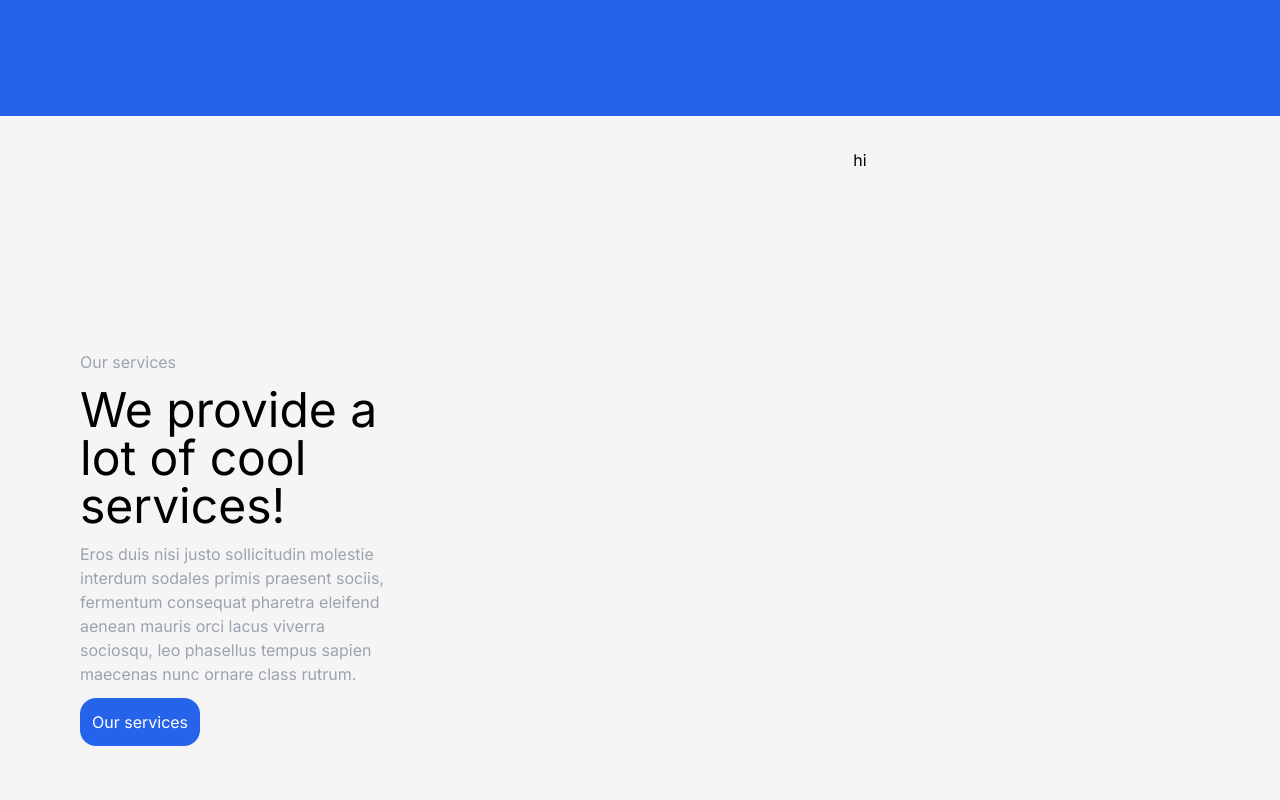
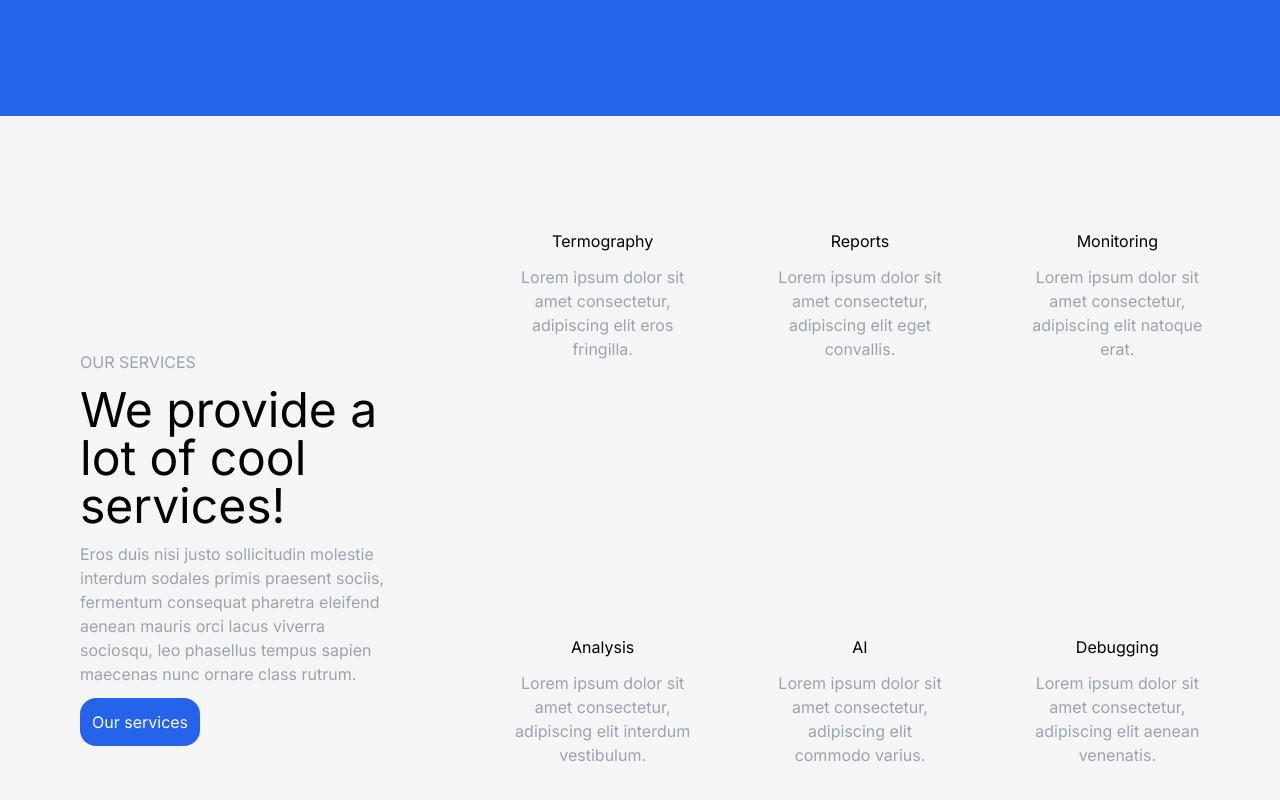
Before and after one commit to jonathAnC0bosR/d_page, a React (Create React App) app: page / in a window 1280 px wide. Shown: the part 764-1564 px from the top of the page. Built offline with nearby package versions, Linux system fonts and the light colour scheme.

Commit message:
Added cards

```diff
--- /dev/null
+++ b/src/Components/Card.js
@@ -0,0 +1,12 @@
+export default function Card ({title, text}) {
+    return (
+        <div className="text-center h-64 m-4 hover:bg-indigo-400 hover:rounded-2xl hover:text-white">
+            <h1 className="p-3">
+                {title}
+            </h1>
+            <p className="text-gray-400 px-4 hover:text-white">
+                {text}
+            </p>
+        </div>
+    )
+}
--- a/src/Components/Middle.js
+++ b/src/Components/Middle.js
@@ -1,11 +1,12 @@
 import { motion } from "framer-motion"
+import Card from "./Card"
 
 export default function Middle() {
     return (
         <div className="flex px-10 bg-neutral-100 h-fit p-8">
             <div className="flex-initial flex flex-col justify-center w-1/3 h-screen mr-10 p-10">
                 <h2 className="text-gray-400">
-                    Our services
+                    OUR SERVICES
                 </h2>
                 <h1 className="text-5xl py-3">
                     We provide a lot of cool services!
@@ -21,8 +22,13 @@ export default function Middle() {
                     Our services
                 </motion.button>
             </div>
-            <div className="flex-1 flex justify-center">
-                <p className="">hi</p>
+            <div className="flex-1 grid gap-3 grid-cols-3 grid-rows-2 items-center">
+                <Card title={"Termography"} text={"Lorem ipsum dolor sit amet consectetur, adipiscing elit eros fringilla."} />
+                <Card title={"Reports"} text={"Lorem ipsum dolor sit amet consectetur, adipiscing elit eget convallis."} />
+                <Card title={"Monitoring"} text={"Lorem ipsum dolor sit amet consectetur, adipiscing elit natoque erat."}/>
+                <Card title={"Analysis"} text={"Lorem ipsum dolor sit amet consectetur, adipiscing elit interdum vestibulum."} />
+                <Card title={"AI"} text={"Lorem ipsum dolor sit amet consectetur, adipiscing elit commodo varius."} />
+                <Card title={"Debugging"} text={"Lorem ipsum dolor sit amet consectetur, adipiscing elit aenean venenatis."} />
             </div>
         </div>
     )
```
